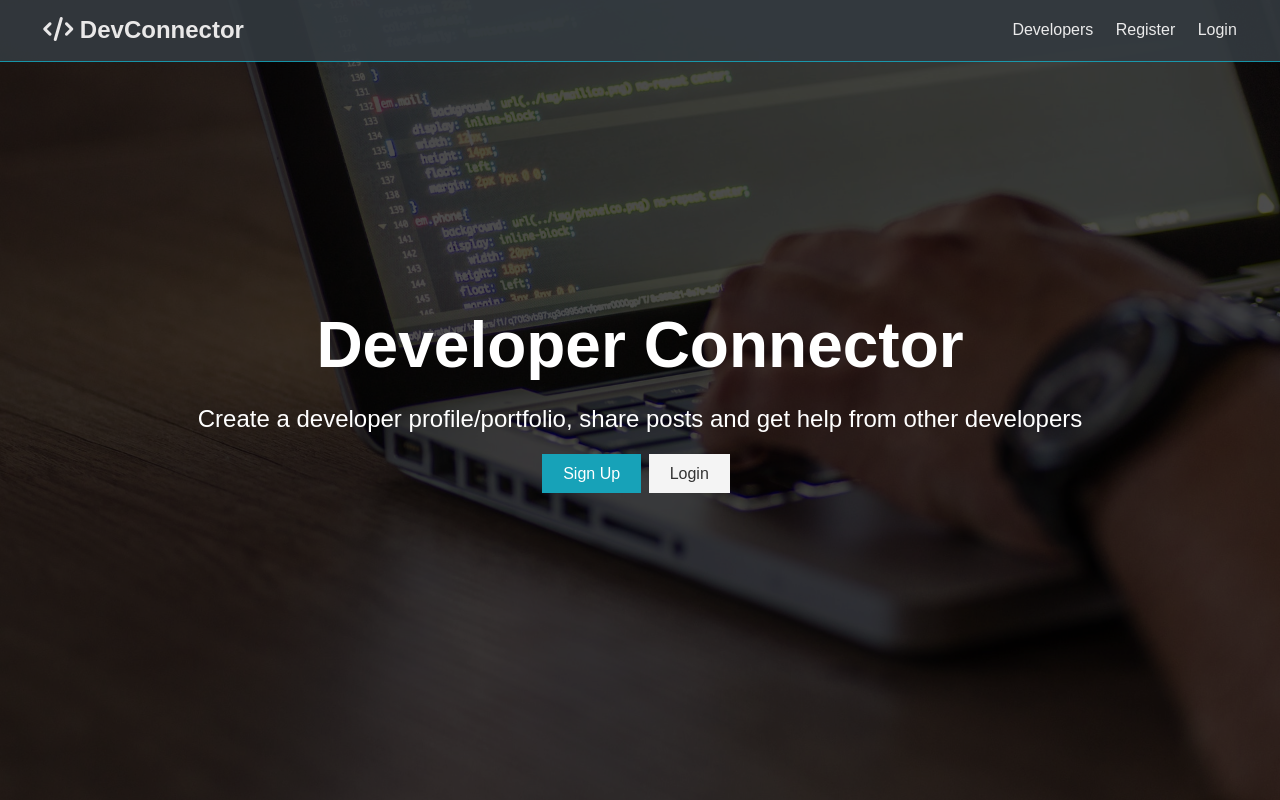
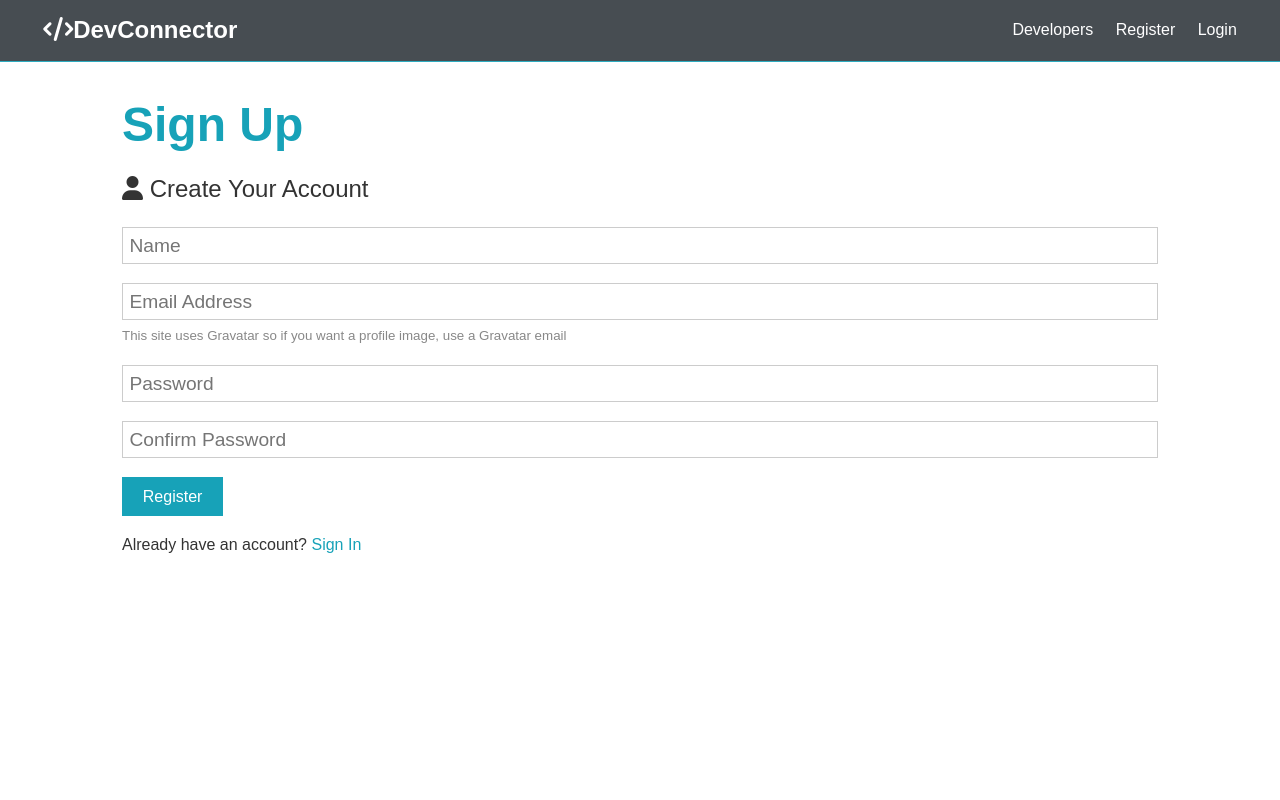
Before and after one commit to ArianeKae/devconnector-mern, a React (Create React App) app in the folder client/: page /register in a window 1280 px wide. Built offline with nearby package versions, Linux system fonts and the light colour scheme.

Commit message:
Register From & useState Hook

```diff
--- a/client/src/App.js
+++ b/client/src/App.js
@@ -1,13 +1,28 @@
 import React, { Fragment } from 'react';
+import { BrowserRouter as Router, Route, Routes } from "react-router-dom";
 import Navbar from './components/layout/Navbar';
 import Landing from './components/layout/Landing';
+import Register from './components/auth/Register';
+import Login from './components/auth/Login';
 import './App.css';
 
 const App = () =>
+  <Router>
     <Fragment>
       <Navbar />
-      <Landing />
+      <Routes>
+        <Route exact path='/' element={<Landing />} />
+      </Routes>
+
+      <section className='container'>
+        <Routes>
+          <Route exact path='/register' element={<Register />} />
+          <Route exact path='/login' element={<Login />} />
+        </Routes>
+      </section>
+
     </Fragment>
+  </Router>
 
 
 export default App;
--- /dev/null
+++ b/client/src/components/auth/Login.js
@@ -0,0 +1,9 @@
+import React from 'react'
+
+const Login = () => {
+  return (
+    <div>Login</div>
+  )
+}
+
+export default Login;
--- /dev/null
+++ b/client/src/components/auth/Register.js
@@ -0,0 +1,84 @@
+import React, { Fragment, useState } from 'react';
+
+const Register = () => {
+  const [formData, setFormData] = useState({
+    name: '',
+    email: '',
+    password: '',
+    password2: ''
+  });
+
+  const { name, email, password, password2 } = formData;
+
+  const onChange = e => setFormData({ ...formData, [e.target.name]: e.target.value });
+
+  const onSubmit = e => {
+    e.preventDefault();
+    if (password !== password2) {
+      console.log("Password do not match");
+    } else{
+      console.log(formData);
+    }
+  };
+
+  return (
+    <Fragment>
+        <h1 className="large text-primary">Sign Up</h1>
+        <p className="lead"><i className="fas fa-user"></i> Create Your Account</p>
+        <form className="form" onSubmit={e => onSubmit(e)}>
+          <div className="form-group">
+            <input
+              type="text"
+              placeholder="Name"
+              name="name"
+              value={name}
+              onChange={e => onChange(e)}
+              required
+            />
+          </div>
+          <div className="form-group">
+            <input
+              type="email"
+              placeholder="Email Address"
+              name="email"
+              value={email}
+              onChange={e => onChange(e)}
+              required
+            />
+            <small className="form-text"
+              >This site uses Gravatar so if you want a profile image, use a
+              Gravatar email</small
+            >
+          </div>
+          <div className="form-group">
+            <input
+              type="password"
+              placeholder="Password"
+              name="password"
+              minLength="6"
+              value={password}
+              onChange={e => onChange(e)}
+              required
+            />
+          </div>
+          <div className="form-group">
+            <input
+              type="password"
+              placeholder="Confirm Password"
+              name="password2"
+              minLength="6"
+              value={password2}
+              onChange={e => onChange(e)}
+              required
+            />
+          </div>
+          <input type="submit" className="btn btn-primary" value="Register" />
+        </form>
+        <p className="my-1">
+          Already have an account? <a href="login.html">Sign In</a>
+        </p>
+    </Fragment>
+  );
+};
+
+export default Register;
--- a/client/src/components/layout/Landing.js
+++ b/client/src/components/layout/Landing.js
@@ -1,4 +1,5 @@
-import React from 'react'
+import React from 'react';
+import { Link } from 'react-router-dom';
 
 const Landing = () => {
   return (
@@ -11,8 +12,8 @@
             other developers
           </p>
           <div className="buttons">
-            <a href="register.html" className="btn btn-primary">Sign Up</a>
-            <a href="login.html" className="btn btn-light">Login</a>
+            <Link to="/register" className="btn btn-primary">Sign Up</Link>
+            <Link to="/login" className="btn btn-light">Login</Link>
           </div>
         </div>
       </div>
--- a/client/src/components/layout/Navbar.js
+++ b/client/src/components/layout/Navbar.js
@@ -1,15 +1,19 @@
-import React from 'react'
+import React from 'react';
+import { Link } from 'react-router-dom';
 
 const Navbar = () => {
   return (
     <nav className="navbar bg-dark">
     <h1>
-      <a href="index.html"><i className="fas fa-code"></i> DevConnector</a>
+      <Link to="/">
+        <i className="fas fa-code"></i>
+        DevConnector
+      </Link>
     </h1>
     <ul>
-      <li><a href="profiles.html">Developers</a></li>
-      <li><a href="register.html">Register</a></li>
-      <li><a href="login.html">Login</a></li>
+      <li><a href="!#">Developers</a></li>
+      <li><Link to="/register">Register</Link></li>
+      <li><Link to="/login">Login</Link></li>
     </ul>
   </nav>
   )
```
